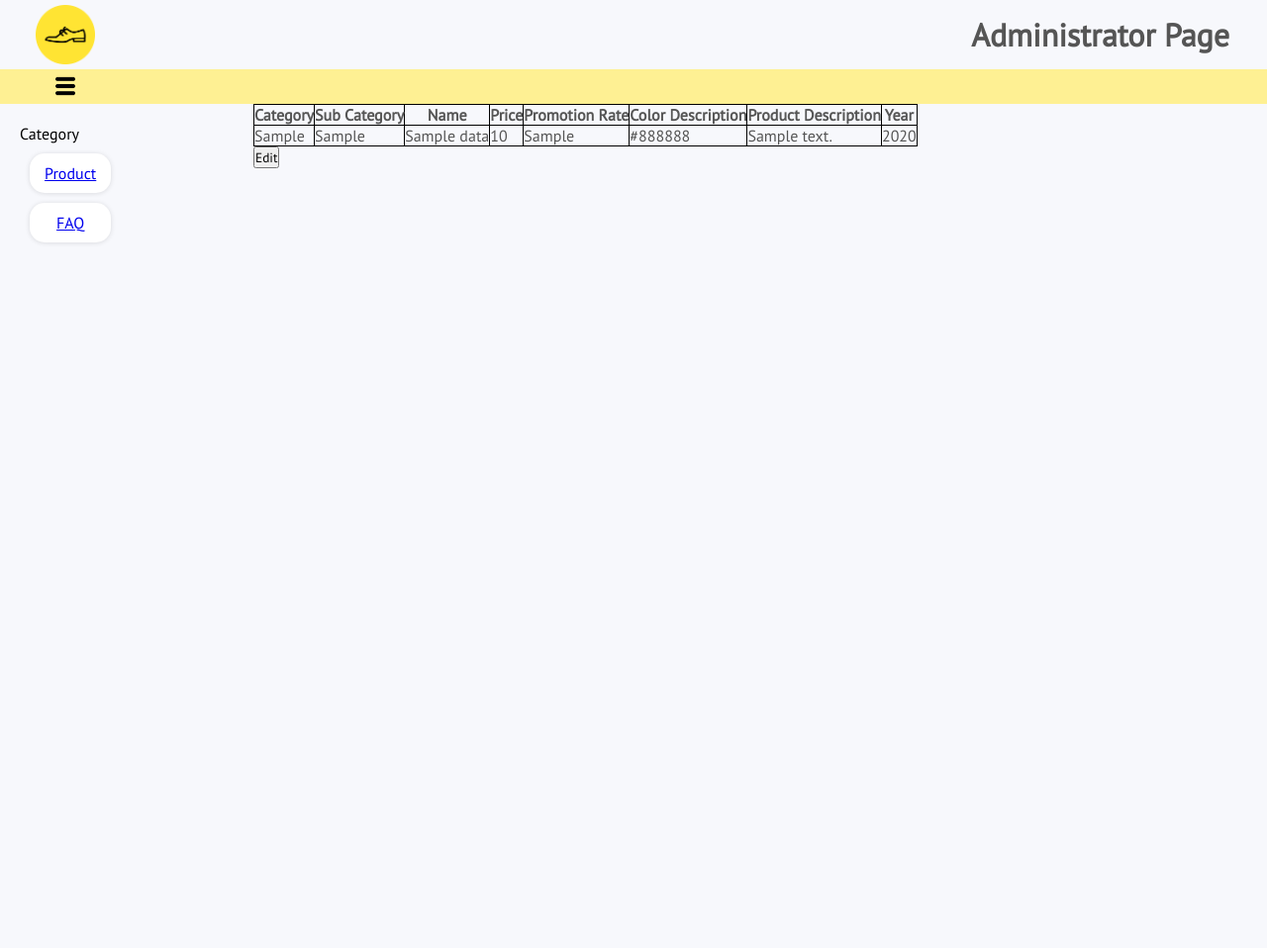
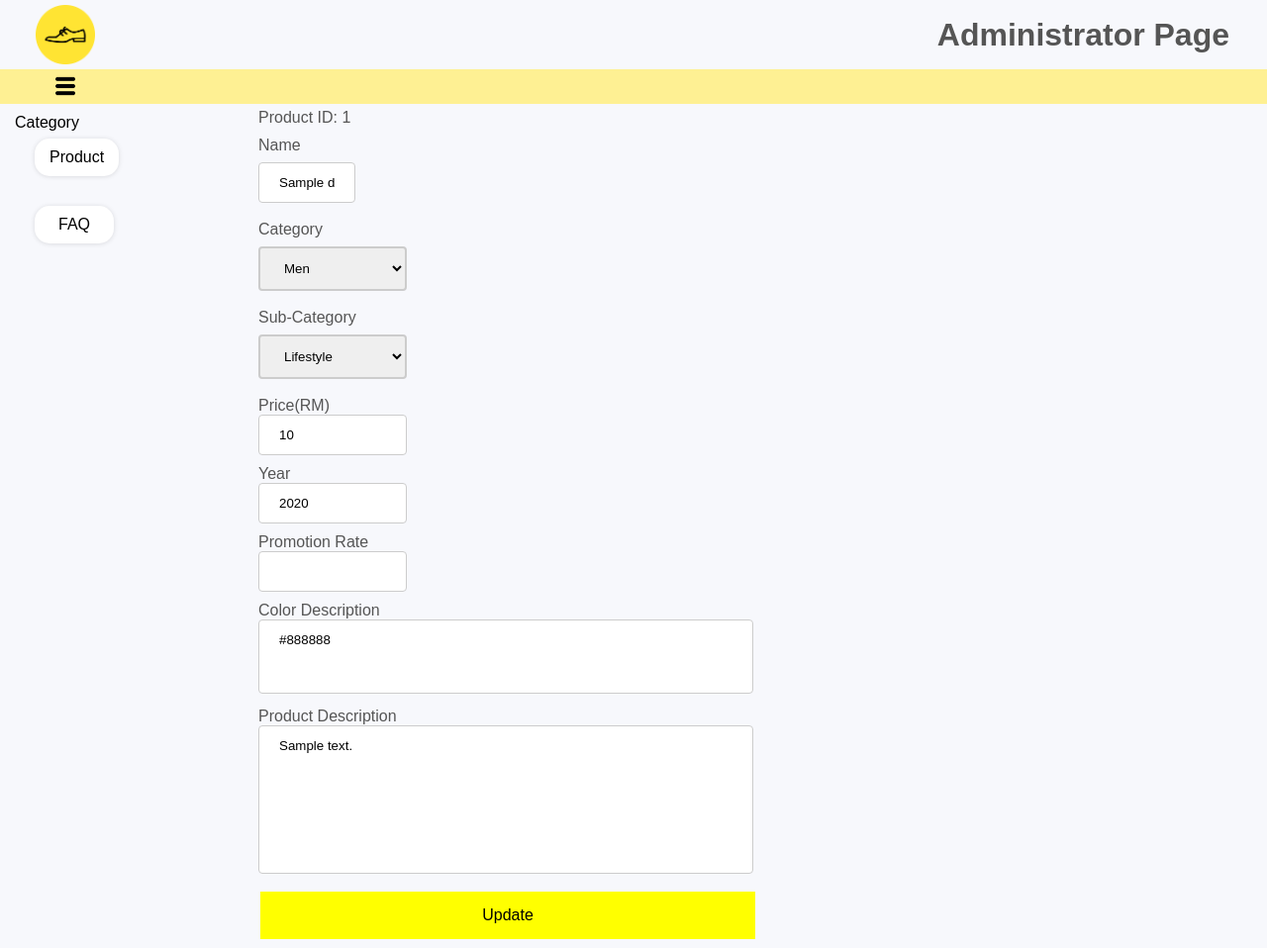
Before and after one commit to rickieleehao/WebStore, a PHP site: page /admin.php?category=product&id=1 in a window 1280 px wide. Shown: the whole page at 99% size. Before the commit the page ends 246 px from the top, so only its background shows below. Run offline with PHP 8.4, Linux system fonts and the light colour scheme; tables that the repository leaves empty or names only in its code hold one stand-in row (values such as "Sample post"); some libraries are stand-ins or nearby versions.

Commit message:
Yong
-left product default page

```diff
--- a/admindata.php
+++ b/admindata.php
@@ -1,5 +1,6 @@
 <body>
     <link rel="stylesheet" href="./styles/admindata.css">
+    <script src="https://kit.fontawesome.com/a076d05399.js" crossorigin="anonymous"></script>
 </body>
 <?php
 
@@ -8,24 +9,30 @@ $option = 0;
 
 
 if(!isset($_GET['filter'])){
-    if (isset($_GET['category'])) {
-        $option = 1; //edit page for product
-    }else{
-       $option = 2; //default page for product
+    if (isset($_GET['category'])){
+        $category = $_GET['category'];
+        if ($category == "product" ) {
+            $option = 1; //edit page for product
+        }else if ($category == "FAQ"){
+           $option = 4; //edit page for faq
+        }else if ($category == "newFAQ"){
+            $option = 5;
+        }
+    }
+    else{
+        $option = 2;//default page for product
     }
 }else if (isset($_GET['filter'])){
     $filter = $_GET['filter'];
 
     if ($filter == "product"){
-        if (isset($_GET['category'])) {
-            $option = 1; //edit page for product
-        }else{
-           $option = 2; //default page for product
-        }
+        $option = 2; //default page for product
     }else if($filter == "FAQ"){
-        $option = 3; //default page for FAQ
+        $option = 3; //default page for faq
     }
 }
+
+
 
 if ($option == 1){
     $category = $_GET['category'];
@@ -33,38 +40,62 @@ if ($option == 1){
 
     $query = "SELECT * FROM shoes_data WHERE id = '$id'";
 
+
     if ($result = mysqli_query($conn,$query)){
         while($obj = mysqli_fetch_object($result)){
-            echo "<div class='product'>";
-            echo "<table border='1px'>";
-            echo "<tr>";
-                echo "<th>Category</th>";
-                echo "<th>Sub Category</th>";
-                echo "<th>Name</th>";
-                echo "<th>Price</th>";
-                echo "<th>Promotion Rate</th>";
-                echo "<th>Color Description</th>";
-                echo "<th>Product Description</th>";
-                echo "<th>Year</th>";
-            echo "</tr>";
+            echo<<<HTML
+                <form action="admindataedit.php" method="POST">
+                    <div class="container">
+                        <label>Product ID: $obj->id </label>
+                        <input type="hidden" value="$obj->id" name="id">
+                    </div>
+                    <div class="container">
+                        <label>Name</label><br>
+                        <input type="text" value = "$obj->name" name="name">
+                    </div>
+                    <div class="container">
+                        <label>Category</label><br>
+                        <select name = "category">
+                        <option value="Men">Men</option>
+                        <option value="Woman">Woman</option>
+                        </select>
+                    </div>
+                    <div class="container">
+                        <label>Sub-Category</label><br>
+                        <select name = "sub">
+                        <option value="Lifestyle">Lifestyle</option>
+                        <option value="Jordan">Jordan</option>
+                        <option value="Running">Running</option>
+                        <option value="Basketball">Basketball</option>
+                        <option value="Football">Football</option>
+                        </select>
+                    </div>
 
-
-            echo "<tr>";
-                echo "<td>".$obj->category."</td>";
-                echo "<td>".$obj->sub_category."</td>";
-                echo "<td>".$obj->name."</td>";
-                echo "<td>".$obj->price."</td>";
-                echo "<td>".$obj->promotion_rate."</td>";
-                echo "<td>".$obj->color_description."</td>";
-                echo "<td>".$obj->product_description."</td>";
-                echo "<td>".$obj->year."</td>";
-            echo "</tr>";
-            echo "</table>";
-            echo "</div>";
-
-            echo "<button> Edit </button>";
-
-
+                    <div class="container">
+                        <label>Price(RM)</label><br>
+                        <input type="number" value = "$obj->price" name="price">
+                    </div>
+                    <div class="container">
+                        <label>Year</label><br>
+                        <input type="number" value = "$obj->year" name="year">
+                    </div>
+                    <div class="container">
+                        <label>Promotion Rate</label><br>
+                        <input type="number" value = "$obj->promotion_rate" name="p_rate">
+                    </div>
+                    <div class="container">
+                        <label>Color Description</label><br>
+                        <textarea name="c_description" class="small">$obj->color_description</textarea>
+                    </div>
+                    <div class="container">
+                        <label>Product Description</label><br>
+                        <textarea name="p_description" class="big">$obj->product_description</textarea>
+                    </div>
+                    <div class="container btn">
+                    <button type="submit" name="submit" class="button">Update</button>
+                    </div>
+                </form>
+            HTML;
         }
     }
 }else if ($option == 2){
@@ -81,36 +112,71 @@ if ($option == 1){
         }
     }
 }else if ($option == 3){
-    $query = "SELECT * FROM shoes_data";
+    $query = "SELECT * FROM faq";
+    echo<<<HTML
+        <table>
+        <tr>
+            <th>FAQ ID</th>
+            <th>QUESTION</th>
+        </tr>
+        HTML;
+        if ($result = mysqli_query($conn,$query)){
+        while($obj = mysqli_fetch_object($result)){
+            echo<<<HTML
+            <tr>
+                <td>$obj->fid</td>
+                <td>$obj->question</td>
+                <td><a href=admin.php?category=FAQ&fid=$obj->fid><i class="fas fa-edit"></i></a></td>
+                <td><a href=admindatadelete.php?category=FAQ&fid=$obj->fid><i class="fas fa-trash-alt"></i></a></td>
+            <tr>
+            HTML;
+        }
+    }
+    echo "</table>";
+    echo "<a href=admin.php?category=newFAQ><i class='fas fa-plus-circle' style='font-size: 50px'></i></a>";
+}else if ($option == 4){
+    $fid = $_GET['fid'];
+
+    $query = "SELECT * FROM faq WHERE fid = '$fid'";
+
 
     if ($result = mysqli_query($conn,$query)){
         while($obj = mysqli_fetch_object($result)){
-            echo "<div class='product'>";
-            echo "<ul>";
-            echo "<a href='admin.php?category=product&id=".$obj->id."'>";
-            echo "<li>".$obj->id."</li>";
-            echo "<li>".$obj->id."</li>";
-            echo "<li>".$obj->id."</li>";
-            echo "<li>".$obj->id."</li>";
-            echo "</a>";
-            echo "</ul>";
-            echo "</div>";
+            echo<<<HTML
+                <form action="admindataedit.php" method="POST">
+                    <input type="hidden" value="$obj->fid" name="fid">
+                    <div class="container">
+                        <label>Question</label><br>
+                        <textarea name="question" class="small">$obj->question</textarea>
+                    </div>
+                    <div class="container">
+                        <label>Product Description</label><br>
+                        <textarea name="answer" class="big">$obj->answer</textarea>
+                    </div>
+                    <div class="container btn">
+                    <button type="submit" name="submit" class="button">Update</button>
+                    </div>
+                </form>
+            HTML;
         }
     }
+}else if ($option == 5){
+    echo<<<HTML
+    <form action='admindatacreate.php' method="POST">
+        <input type="hidden" name="fid">
+        <div class="container">
+            <label>Question</label><br>
+            <textarea name="question" class="small" required></textarea>
+        </div>
+        <div class="container">
+            <label>Product Description</label><br>
+            <textarea name="answer" class="big" required></textarea>
+        </div>
+            <div class="container btn">
+            <button type="submit" name="submit" class="button">Create</button>
+        </div>
+    </form>
+    HTML;
 }
 
-
-// if ($result = mysqli_query($conn,$query)){
-//     while($obj = mysqli_fetch_object($result)){
-//         $id = $obj->id;
-//     }
-
-//     echo $id; //S030
-//     $number = $id //take the last 3 number
-//     //$number = 30
-
-//     $number +1 = 31
-
-//     $id = "S0"+"$number";
-// }
 ?>
--- a/login.php
+++ b/login.php
@@ -16,9 +16,9 @@
         <div class="container">
             <label>Password</label>
             <input type="password" name="password" required>
-            <a href="javascript:alert('Contact Customer Service for Password Reset');">Forgot password</a>
+            <a href="contact.php">Forgot password</a>
+            <button type="submit" class="btn" name="login">Login</button>
         </div>
-        <button type="submit" class="btn" name="login">Login</button>
     </form>
 </div>
 
--- a/styles/admin.css
+++ b/styles/admin.css
@@ -17,7 +17,8 @@ body {
 
 .button_grp ul li {
 	background: rgb(255, 255, 255);
-	margin: 10px;
+	float:left;
+	margin: 15px;
 	padding: 10px 15px;
 	min-width: 80px;
 	text-align: center;
@@ -29,7 +30,9 @@ body {
 }
 
 .button_grp ul label {
-	position: relative;
+	padding: 5px 10px;
+	position: absolute;
+	float:left;
 	top: 0px;
 	left: 0px;
 	font-size: 16px;
@@ -45,6 +48,10 @@ body {
 
 .button_grp ul.nobullet {
 	list-style-type: none
+}
+
+.button_grp ul label{
+	margin:5px;
 }
 
 h1 {
--- a/styles/admindata.css
+++ b/styles/admindata.css
@@ -1,4 +1,125 @@
-.product table {
-    border-collapse: collapse;
-    border: 10px black;
+*{
+	font-family: arial, sans-serif;
 }
+
+a, a:visited, a:hover, a:active {
+	color: inherit;
+}
+
+.container{
+	position:relative;
+	padding:5px;
+	width: 500px;
+}
+
+.product{
+	width:90%;
+}
+
+input[type=text]{
+	padding: 12px 20px;
+	display: inline-block;
+	border: 1px solid #ccc;
+	border-radius: 4px;
+	box-sizing: border-box;
+	overflow-y:scroll;
+	word-wrap: break-word;
+	word-break: break-all;
+}
+
+select{
+	width: 150px;
+}
+
+input[type=number]{
+	width: 150px;
+	padding: 12px 20px;
+	display: inline-block;
+	border: 1px solid #ccc;
+	border-radius: 4px;
+	box-sizing: border-box;
+	-webkit-appearance: textfield;
+	   -moz-appearance: textfield;
+			appearance: textfield;
+}
+
+input[type=text]:focus,input[type=number]:focus{
+	border: 2px solid #555;
+}
+
+.small , .big {
+	resize:none;
+	width: 500px;
+	padding: 12px 20px;
+	display: inline-block;
+	border: 1px solid #ccc;
+	border-radius: 4px;
+	box-sizing: border-box;
+}
+
+.big{
+	height: 150px;
+}
+
+.small{
+	height: 75px;
+}
+
+
+.button{
+	background-color: yellow;
+	border: none;
+	color: rgb(0, 0, 0);
+	padding: 15px 32px;
+	text-align: center;
+	text-decoration: none;
+	font-size: 16px;
+	margin: 4px 2px;
+	cursor: pointer;
+	transition: color 1s linear;
+}
+
+.button:hover{
+	background-color: rgb(0, 0, 0);
+	color:white;
+	transition: all 1s;
+}
+
+.button:active:after {
+	padding: 0;
+	margin: 0;
+	opacity: 1;
+	transition: 0s
+  }
+
+.container button{
+	position:relative;
+	width: 500px;
+}
+
+.container btn{
+	align-content: center;
+}
+
+table {
+	border-collapse: collapse;
+	width: 1100px;
+	padding:1000px;
+	margin:20px;
+}
+
+td, th {
+	border: 1px solid #dddddd;
+	text-align: left;
+	padding: 8px;
+}
+
+tr:nth-child(even) {
+	background-color: rgba(255, 255, 255, 0);
+}
+
+
+i{
+	cursor:pointer;
+	font-size: 20px;
+}
--- /dev/null
+++ b/tempCodeRunnerFile.php
@@ -0,0 +1,2 @@
+<?php
+?>
```
Also changed, not shown: admindatacreate.php (added, +17 -0 lines), admindatadelete.php (added, +34 -0 lines), admindataedit.php (added, +41 -0 lines), faq.php (+3 -4 lines), styles/faq.css (+8 -5 lines), styles/login.css (+26 -27 lines).
